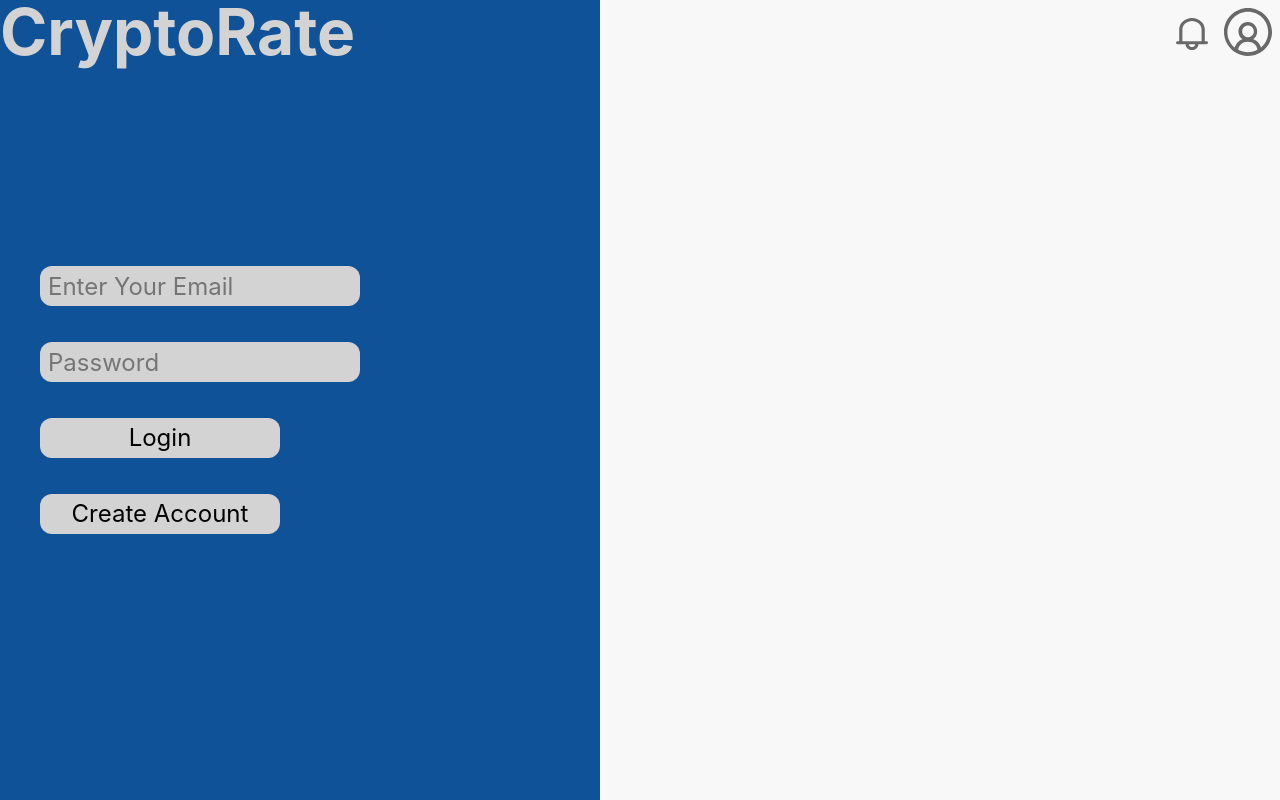
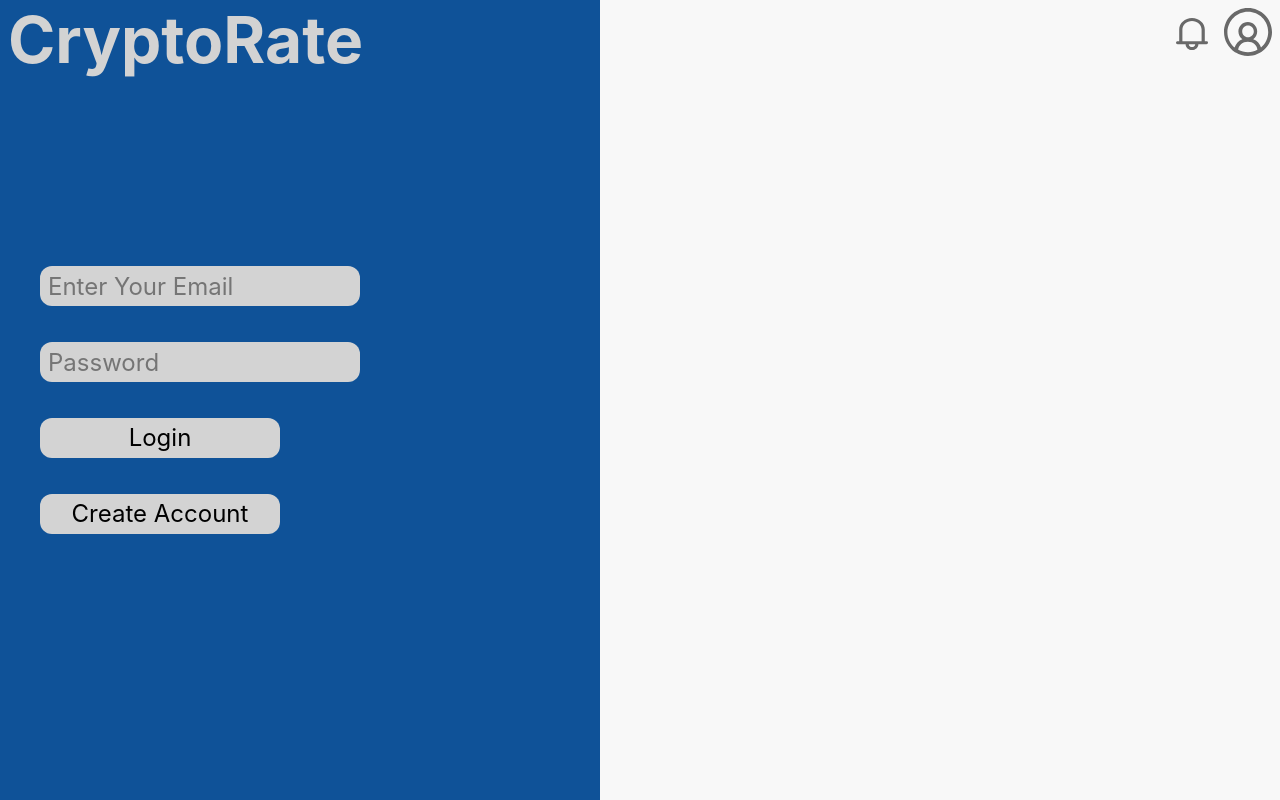
Before and after one commit to MSzostaq/CryptoRate, a React (Create React App) app: page /#/login in a window 1280 px wide. Built offline with nearby package versions, Linux system fonts and the light colour scheme.

Commit message:
heading padding

```diff
--- a/src/views/Login.jsx
+++ b/src/views/Login.jsx
@@ -50,11 +50,15 @@ const StyledHeading = styled.h1`
   height: 120px;
 `;
 
+const StyledAppName = styled.h1`
+  padding: 8px;
+`;
+
 function Login() {
   return (
     <View>
       <StyledHeading>
-        <h1>CryptoRate</h1>
+        <StyledAppName>CryptoRate</StyledAppName>
       </StyledHeading>
       <StyledWrapper>
         <StyledInput
```
Also changed, not shown: 1 other file (tests, documents, lock files or other folders).
